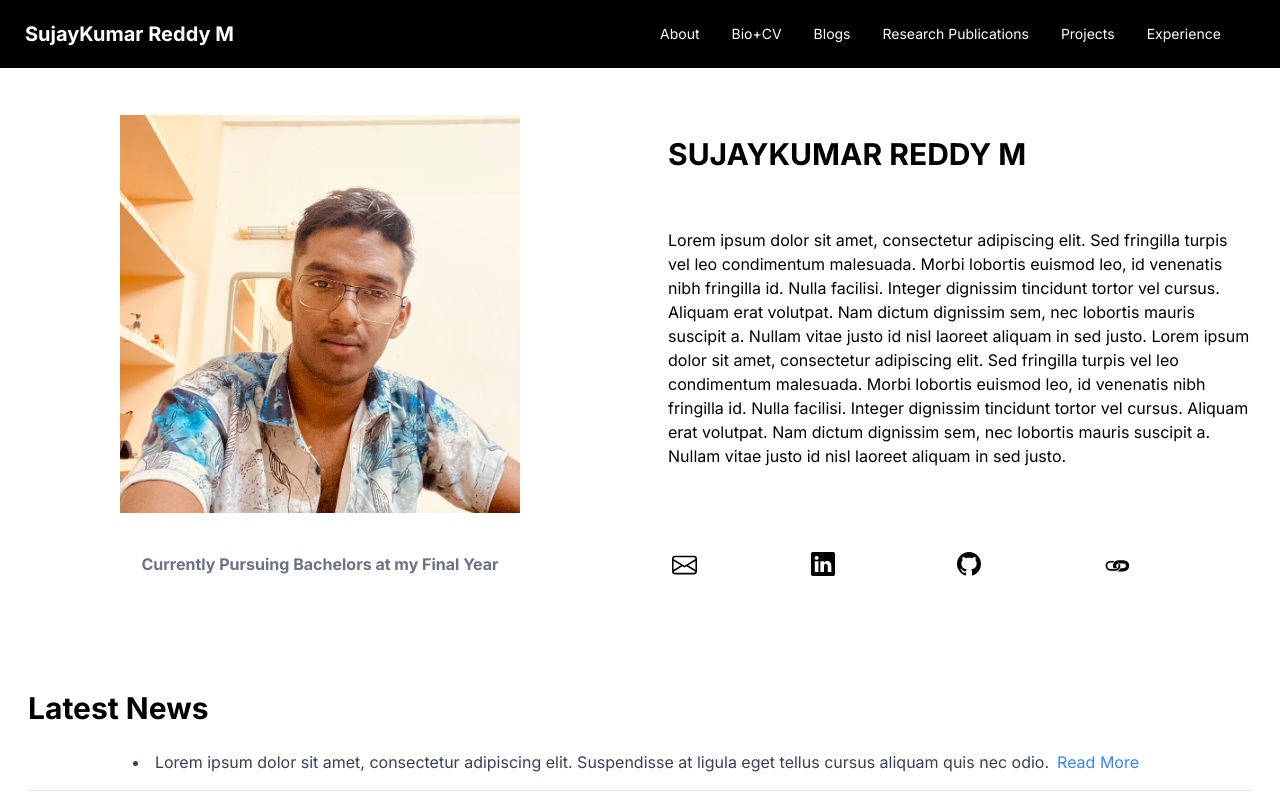
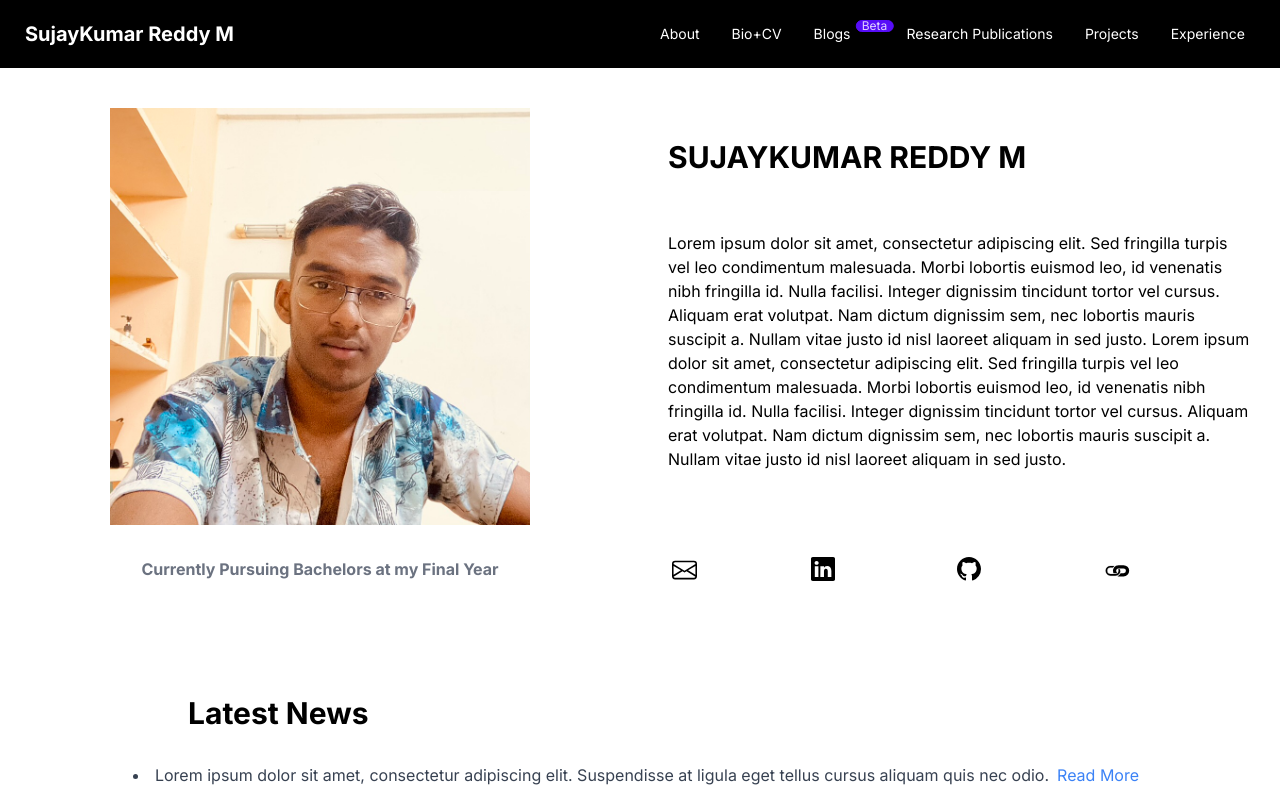
Before and after one commit to sujaykumarmag/pertfolio_site, a Next.js app: page / in a window 1280 px wide. Shown: the top 800 px of the page. Built offline with nearby package versions, Linux system fonts and the light colour scheme.

Commit message:
Home Added

```diff
--- a/src/app/footer.js
+++ b/src/app/footer.js
@@ -15,7 +15,7 @@ const Footer = () => {
                     <a href="https://github.com/sujaykumarmag"><svg xmlns="http://www.w3.org/2000/svg" width="24" height="24" fill="currentColor" class="bi bi-github" viewBox="0 0 16 16"> <path d="M8 0C3.58 0 0 3.58 0 8c0 3.54 2.29 6.53 5.47 7.59.4.07.55-.17.55-.38 0-.19-.01-.82-.01-1.49-2.01.37-2.53-.49-2.69-.94-.09-.23-.48-.94-.82-1.13-.28-.15-.68-.52-.01-.53.63-.01 1.08.58 1.23.82.72 1.21 1.87.87 2.33.66.07-.52.28-.87.51-1.07-1.78-.2-3.64-.89-3.64-3.95 0-.87.31-1.59.82-2.15-.08-.2-.36-1.02.08-2.12 0 0 .67-.21 2.2.82.64-.18 1.32-.27 2-.27.68 0 1.36.09 2 .27 1.53-1.04 2.2-.82 2.2-.82.44 1.1.16 1.92.08 2.12.51.56.82 1.27.82 2.15 0 3.07-1.87 3.75-3.65 3.95.29.25.54.73.54 1.48 0 1.07-.01 1.93-.01 2.2 0 .21.15.46.55.38A8.012 8.012 0 0 0 16 8c0-4.42-3.58-8-8-8z" fill="white"></path> </svg></a>
                     <a href="https://orcid.org/0009-0000-4604-2490"><svg xmlns="http://www.w3.org/2000/svg" width="26" height="26" fill="currentColor" class="bi bi-link" viewBox="0 0 16 16" id="IconChangeColor"> <path d="M6.354 5.5H4a3 3 0 0 0 0 6h3a3 3 0 0 0 2.83-4H9c-.086 0-.17.01-.25.031A2 2 0 0 1 7 10.5H4a2 2 0 1 1 0-4h1.535c.218-.376.495-.714.82-1z" id="mainIconPathAttribute" fill="#ffffff" stroke-width="0.1" stroke="#7a7a7a"></path> <path d="M9 5.5a3 3 0 0 0-2.83 4h1.098A2 2 0 0 1 9 6.5h3a2 2 0 1 1 0 4h-1.535a4.02 4.02 0 0 1-.82 1H12a3 3 0 1 0 0-6H9z" id="mainIconPathAttribute" fill="#ffffff" stroke="#7a7a7a"></path> </svg></a>
                 </div>
-                <p className='text-white p-5 '>Motivated from <a href="https://www.tescafitzgerald.com" className='hover:underline'>TESCA FITZGERALD </a></p>
+                <p className='text-white p-5 '>Motivated from <a href="https://www.tescafitzgerald.com" className='hover:underline'>Tesca Fitzgerald </a></p>
             </div>
         </footer>
     );
--- a/src/app/header.js
+++ b/src/app/header.js
@@ -14,7 +14,8 @@ const Header = () => {
                     <ul tabIndex={0} className="menu menu-sm bg-black text-white dropdown-content mt-3 z-[1] p-2 shadow bg-base-100 rounded-box w-52">
                         <li><a>About</a></li>
                         <li><a href="/cv">Bio+CV</a></li>
-                        <li><a>Blogs</a></li>
+                        <li><a className="hover:text-gray-500">Blogs
+                    <div className="indicator p-2"><span className="badge badge-xs badge-primary indicator-item">Beta</span></div></a></li>
                         <li><a>Research Publications</a></li>
                         <li><a>Projects</a></li>
                         <li><a>Experience</a></li>
@@ -27,8 +28,14 @@ const Header = () => {
                 <ul className="menu menu-horizontal px-1">
                     <li><a className="hover:text-gray-500">About</a></li>
                     <li><a href="/cv" className="hover:text-gray-500">Bio+CV</a></li>
-                    <li><a className="hover:text-gray-500">Blogs</a></li>
-                    <li><a className="hover:text-gray-500">Research Publications</a></li>
+
+                    <li><a className="hover:text-gray-500">Blogs
+                    <div className="indicator p-2"><span className="badge badge-xs badge-primary indicator-item">Beta</span></div></a></li>
+
+
+                    <li><a className="hover:text-gray-500">Research Publications</a>
+                    </li>
+
                     <li><a className="hover:text-gray-500">Projects</a></li>
                     <li><a className="hover:text-gray-500">Experience</a></li>
                 </ul>
--- a/src/app/home/intro.js
+++ b/src/app/home/intro.js
@@ -8,7 +8,7 @@ function Intro() {
       <div className="container mx-auto grid grid-cols-1 md:grid-cols-2 gap-0">
         <div className="flex items-center justify-center md:justify-center">
           <div className="w-84 h-84">
-            <img src="/assets/profile.jpeg" alt="Profile Image" width={400} height={256} />
+            <img src="/assets/profile.jpeg" alt="Profile Image" width={420} height={256} />
 
           </div>
         </div>
--- a/src/app/home/news.js
+++ b/src/app/home/news.js
@@ -8,8 +8,7 @@ import newsData from './news-content.json';
 function NewsSection() {
   return (
     <section className="py-10 bg-white text-black p-7 justify-content-center">
-      <h2 className="text-3xl font-bold mb-6 text-left lg:text-left">Latest News</h2>
-
+      <h2 className="text-3xl font-bold mb-6 ml-2 md:ml-40 text-left lg:text-left md:mb-8">Latest News</h2>
 
       <div className="container mx-auto text-center">
         <div className="max-h-80 overflow-y-auto">
```
